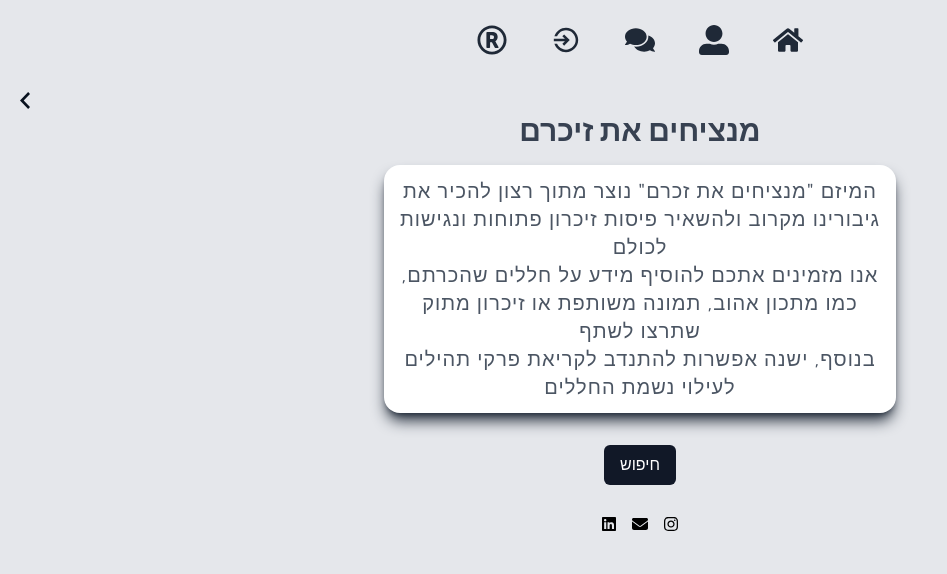
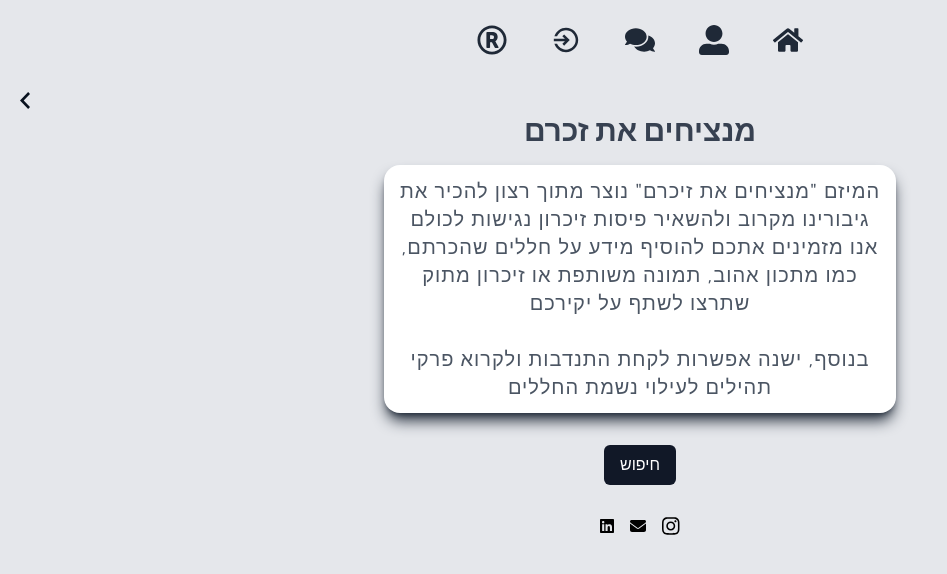
Before and after one commit to shevibr0/war, a React (Create React App) app in the folder frontend/war/: page /homePage in a window 1280 px wide. Shown: the top 574 px of the page, without its empty margins (0-947 px from the left). Built offline with nearby package versions, Linux system fonts and the light colour scheme.

Commit message:
add picture

```diff
--- a/frontend/war/src/components/HomePage.jsx
+++ b/frontend/war/src/components/HomePage.jsx
@@ -17,14 +17,14 @@ const HomePage = () => {
             <Sidebar />
             <div className='bg-gray-200'>
                 <div className='flex justify-center'>
-                    <h2 className='text-gray-700 text-3xl font-bold'>מנציחים את זיכרם</h2><br />
+                    <h2 className='text-gray-700 text-3xl font-bold'>מנציחים את זכרם</h2><br />
                 </div>
 
                 <div className="flex items-center justify-center  flex-wrap">
                     <div className="max-w-lg w-full mx-4  mt-4 p-3 text-center text-gray-600 text-xl font-light tracking-wider bg-white shadow-lg shadow-gray-800 rounded-2xl">
-                        המיזם "מנציחים את זכרם" נוצר מתוך רצון להכיר את גיבורינו מקרוב ולהשאיר פיסות זיכרון פתוחות ונגישות לכולם<br />
-                        אנו מזמינים אתכם להוסיף מידע על חללים שהכרתם, כמו מתכון אהוב, תמונה משותפת או זיכרון מתוק שתרצו לשתף<br />
-                        בנוסף, ישנה אפשרות להתנדב לקריאת פרקי תהילים לעילוי נשמת החללים<br />
+                        המיזם "מנציחים את זיכרם" נוצר מתוך רצון להכיר את גיבורינו מקרוב ולהשאיר פיסות זיכרון נגישות לכולם<br />
+                        אנו מזמינים אתכם להוסיף מידע על חללים שהכרתם, כמו מתכון אהוב, תמונה משותפת או זיכרון מתוק שתרצו לשתף על יקירכם<br /><br />
+                        בנוסף, ישנה אפשרות לקחת התנדבות ולקרוא פרקי תהילים לעילוי נשמת החללים<br />
                     </div>
                 </div>
             </div>
@@ -47,7 +47,7 @@ const HomePage = () => {
                         </a>
                     </div>
                     <div className="relative">
-                        <a className='transition duration-100 hover:text-yellow-400' href="https://www.instagram.com/elisheva_einhoren/" target="_blank" rel="noopener noreferrer">
+                        <a className='transition duration-100 hover:text-yellow-400 text-xl' href="https://www.instagram.com/elisheva_einhoren/" target="_blank" rel="noopener noreferrer">
                             <FontAwesomeIcon icon={faInstagram} />
                         </a>
                     </div>
--- a/frontend/war/src/components/SoldierInfo.jsx
+++ b/frontend/war/src/components/SoldierInfo.jsx
@@ -49,7 +49,7 @@ const SoldierInfo = () => {
         <div className=" bg-gray-200 h-screen">
             <Sidebar />
             <div className='grid lg:grid-cols-5  md:grid-cols-3 sm:grid-cols-2 gap-2  items-center mt-0 font-bold'>
-                <div className='flex cursor-pointer border border-gray-600  p-2   rounded-lg justify-center' onClick={() => nav(`/soldierInfo/${id}/recepies`)} >מתכונים </div>
+                <div className='flex cursor-pointer border border-gray-600  p-2  rounded-lg justify-center' onClick={() => nav(`/soldierInfo/${id}/recepies`)} >מתכונים </div>
                 <div className='flex cursor-pointer border border-gray-600  p-2  rounded-lg justify-center' onClick={() => nav(`/soldierInfo/${id}/memories`)} >פתקי זכרון</div>
                 <div className='flex cursor-pointer border border-gray-600  p-2  rounded-lg justify-center' onClick={() => nav(`/soldierInfo/${id}/pictures`)} >תמונות</div>
                 <div className='flex cursor-pointer border border-gray-600  p-2  rounded-lg justify-center' onClick={() => nav(`/soldierInfo/${id}/theilim`)} >אמירת תהילים לעילוי נשמתו</div>
--- a/frontend/war/src/routes/AppRouter.jsx
+++ b/frontend/war/src/routes/AppRouter.jsx
@@ -22,7 +22,7 @@ import EditRecipe from '../components/EditRecipe'
 export const AppRouter = () => {
     return (
         <Routes>
-            <Route path="/" element={<HomePage />} ></Route>
+            <Route path="/" element={<Soldiers />} ></Route>
             <Route path="/login" element={<Login />} ></Route>
             <Route path="/logOut" element={<LogOut />} ></Route>
             <Route path="/register" element={<Register />} ></Route>
```
